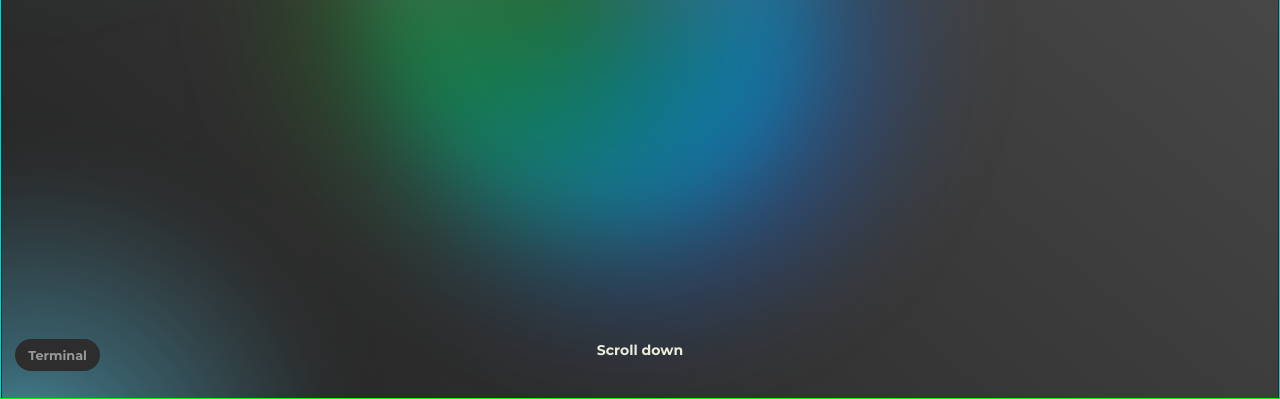
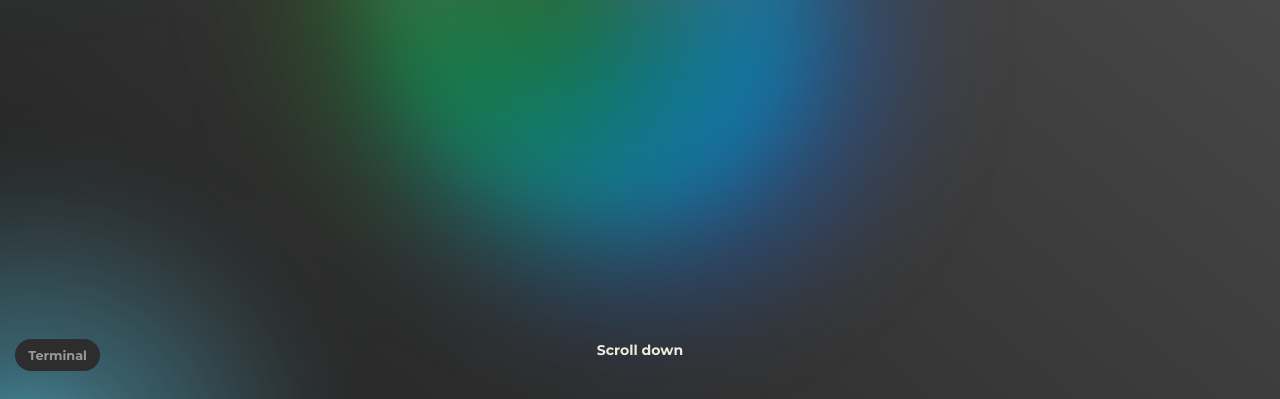
Before and after one commit to KaszaLehel/KaszaLehel.github.io, a plain HTML site: page index.html in a window 1280 px wide. Shown: the part 401-800 px from the top of the page. Drawn offline with Linux system fonts and the light colour scheme.

Commit message:
f
no border

```diff
--- a/CSS/index.css
+++ b/CSS/index.css
@@ -11,7 +11,7 @@
     user-select: none;
     overflow: hidden;
     /*opacity: 1;*/
-    border: 1px solid #F00;
+    /*border: 1px solid #F00;*/
 }
 
 /*---------- MENU BUTTONS ----------*/
@@ -106,7 +106,7 @@
     flex-direction: column;
     scroll-snap-type: y mandatory;
     scroll-behavior: smooth;
-    border: 1px solid #0F0;
+    /*border: 1px solid #0F0;*/
 }
 #maincontent::-webkit-scrollbar
 {
@@ -120,7 +120,7 @@ section {
     display: flex;
     justify-content: center;
     align-items: center;
-    border: 1px solid #00f;
+    /*border: 1px solid #00f;*/
     scroll-snap-align: start; /*start;*/
     position: relative;
     flex-shrink: 0;
```
